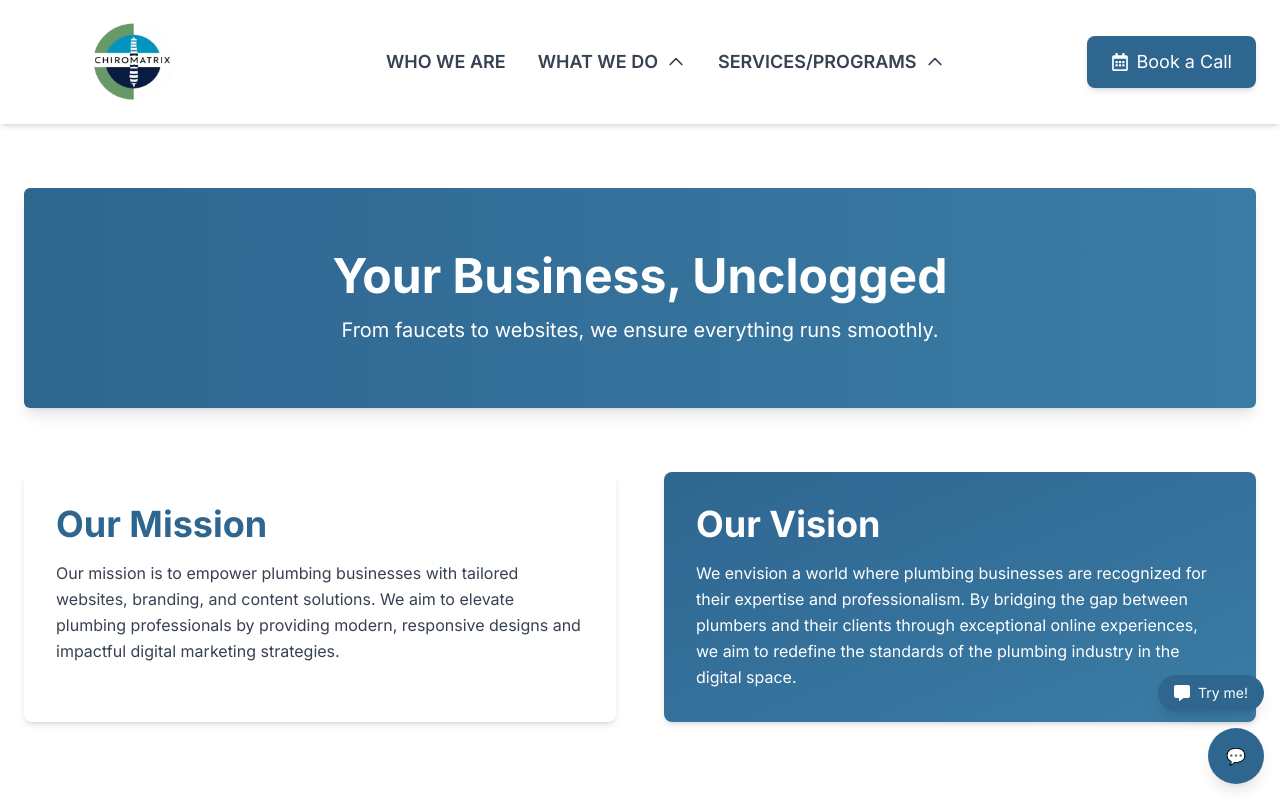
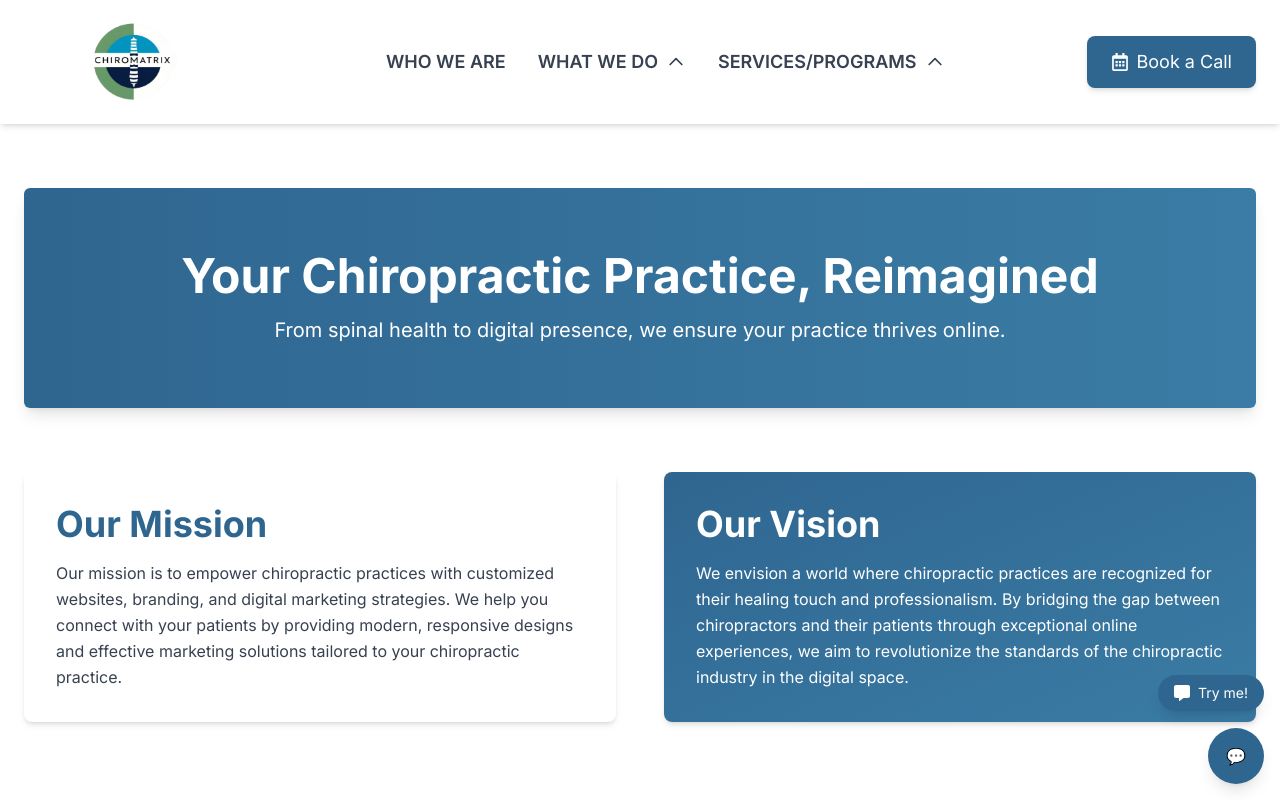
Before and after one commit to lkingl123/ChiroMatrix, a Next.js app: page /who-we-are in a window 1280 px wide. Shown: the top 800 px of the page. Built offline with nearby package versions, Linux system fonts and the light colour scheme.

Commit message:
updated page.tsx for who we are

```diff
--- a/src/app/who-we-are/page.tsx
+++ b/src/app/who-we-are/page.tsx
@@ -5,9 +5,9 @@ export default function WhoWeAre() {
     <div className="max-w-7xl mx-auto py-16 px-6">
       {/* Hero Section */}
       <div className="text-center py-16 bg-gradient-to-r from-lapis to-cerulean text-white rounded-md shadow-lg">
-        <h1 className="text-5xl font-extrabold mb-4">Your Business, Unclogged</h1>
+        <h1 className="text-5xl font-extrabold mb-4">Your Chiropractic Practice, Reimagined</h1>
         <p className="text-xl font-light">
-          From faucets to websites, we ensure everything runs smoothly.
+        From spinal health to digital presence, we ensure your practice thrives online.
         </p>
       </div>
 
@@ -17,10 +17,10 @@ export default function WhoWeAre() {
         <div className="bg-white shadow-md rounded-lg p-8 hover:shadow-xl transition-shadow duration-300">
           <h2 className="text-4xl font-bold text-lapis mb-4">Our Mission</h2>
           <p className="text-gray-700 leading-relaxed">
-            Our mission is to empower plumbing businesses with tailored websites,
-            branding, and content solutions. We aim to elevate plumbing professionals
-            by providing modern, responsive designs and impactful digital marketing
-            strategies.
+          Our mission is to empower chiropractic practices with customized websites,
+            branding, and digital marketing strategies. We help you connect with your
+            patients by providing modern, responsive designs and effective marketing
+            solutions tailored to your chiropractic practice.
           </p>
         </div>
 
@@ -28,10 +28,10 @@ export default function WhoWeAre() {
         <div className="bg-gradient-to-br from-lapis to-cerulean text-white p-8 rounded-lg shadow-md hover:shadow-xl transition-shadow duration-300">
           <h2 className="text-4xl font-bold mb-4">Our Vision</h2>
           <p className="leading-relaxed">
-            We envision a world where plumbing businesses are recognized for their expertise
-            and professionalism. By bridging the gap between plumbers and their clients
-            through exceptional online experiences, we aim to redefine the standards of
-            the plumbing industry in the digital space.
+          We envision a world where chiropractic practices are recognized for their
+            healing touch and professionalism. By bridging the gap between chiropractors
+            and their patients through exceptional online experiences, we aim to
+            revolutionize the standards of the chiropractic industry in the digital space.
           </p>
         </div>
       </div>
```
